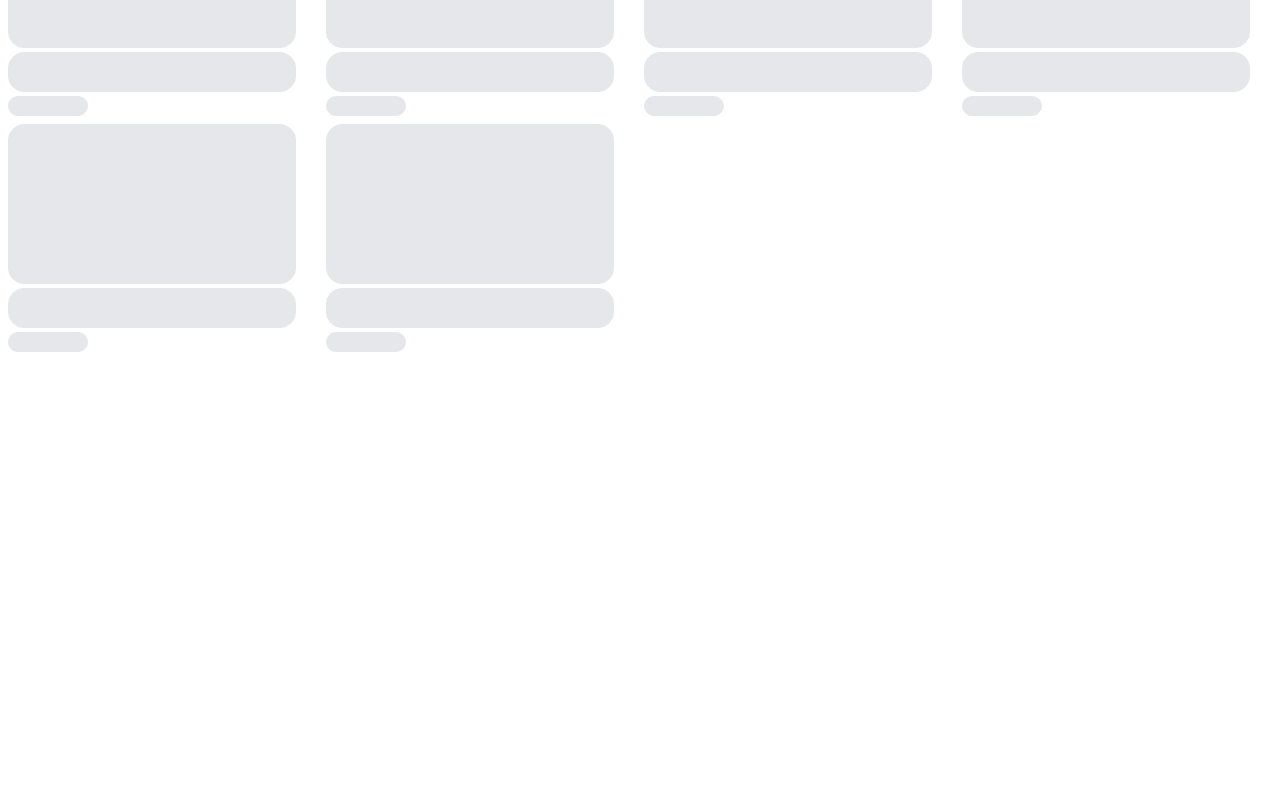
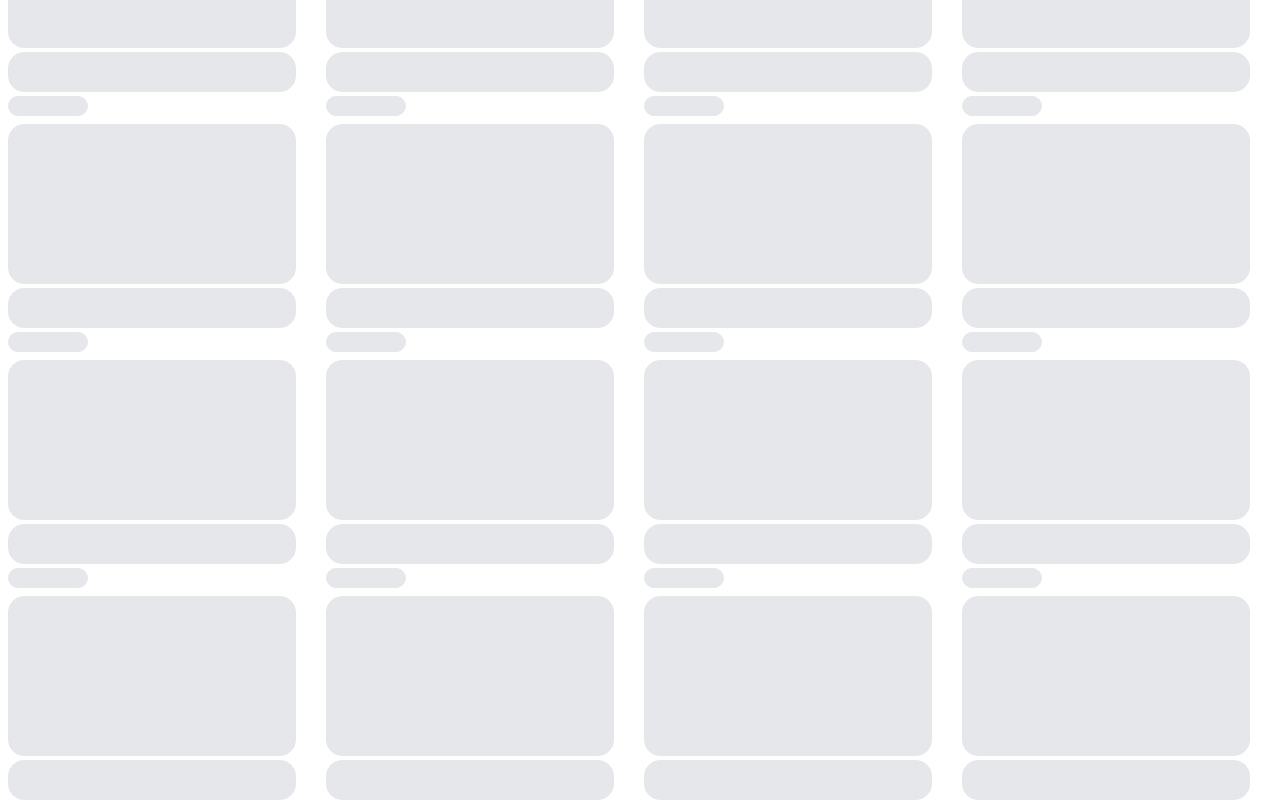
Before and after one commit to TusharBachchan/youtube-lite, a React (Create React App) app: page /shimmer in a window 1280 px wide. Shown: the part 2860-3661 px from the top of the page. Before the commit the page ends 3220 px from the top, so only its background shows below. Built offline with nearby package versions, Linux system fonts and the light colour scheme.

Commit message:
fix: modified suggestions requestOptions

```diff
--- a/src/components/Header.js
+++ b/src/components/Header.js
@@ -22,8 +22,17 @@ const Header = () => {
         const timer = setTimeout(() => getSuggestions(), 300)
         return () => clearTimeout(timer)
     }, [searchQuery])
+    // const getSuggestions = async () => {
+    //     const data = await fetch(suggestionsApi + searchQuery);
+    //     const json = await data.json();
+    //     setSuggestions(json[1])
+    // }
     const getSuggestions = async () => {
-        const data = await fetch(suggestionsApi + searchQuery);
+        const requestOptions = {
+            method: 'GET',
+            mode: 'cors',
+        };
+        const data = await fetch(suggestionsApi + searchQuery, requestOptions);
         const json = await data.json();
         setSuggestions(json[1])
     }
--- a/src/components/Shimmer.js
+++ b/src/components/Shimmer.js
@@ -2,7 +2,7 @@ const Shimmer = () => {
 
 
     return <div className="grid grid-cols-1 md:grid-cols-2 md:gap-2 lg:grid-cols-4 gap-4 p-2 mobile:mt-48 sm:mt-28 md:mt-36">
-            {Array(50).fill('').map(() =>
+            {Array(100).fill('').map(() =>
                 <div className="">
             <div className="w-72 h-40 border bg-gray-200 rounded-2xl"></div>
             <div className="w-72 h-10 border mt-1 bg-gray-200 rounded-2xl"></div>
```
Also changed, not shown: src/components/Video.js (+28 -0 lines).
